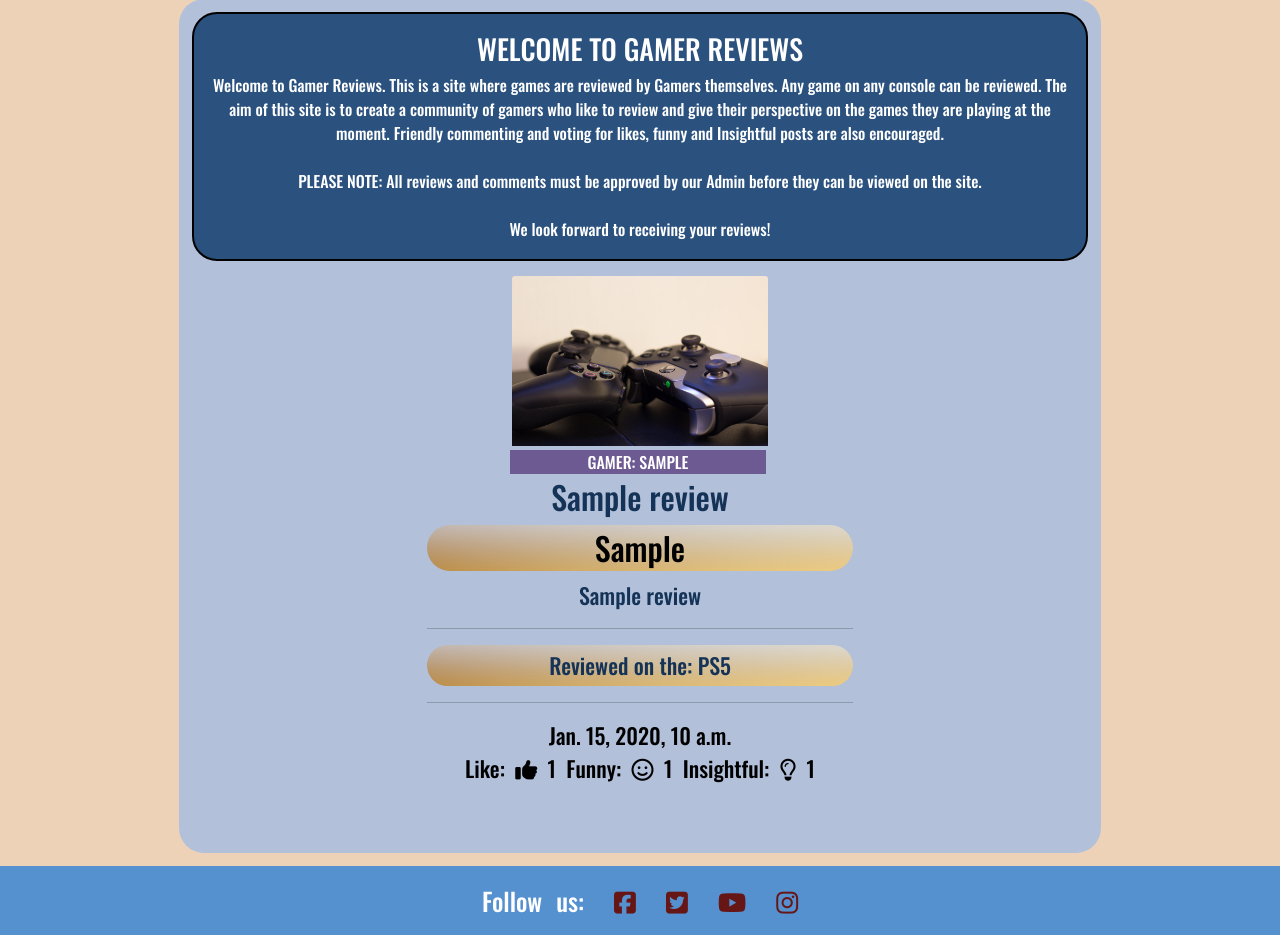
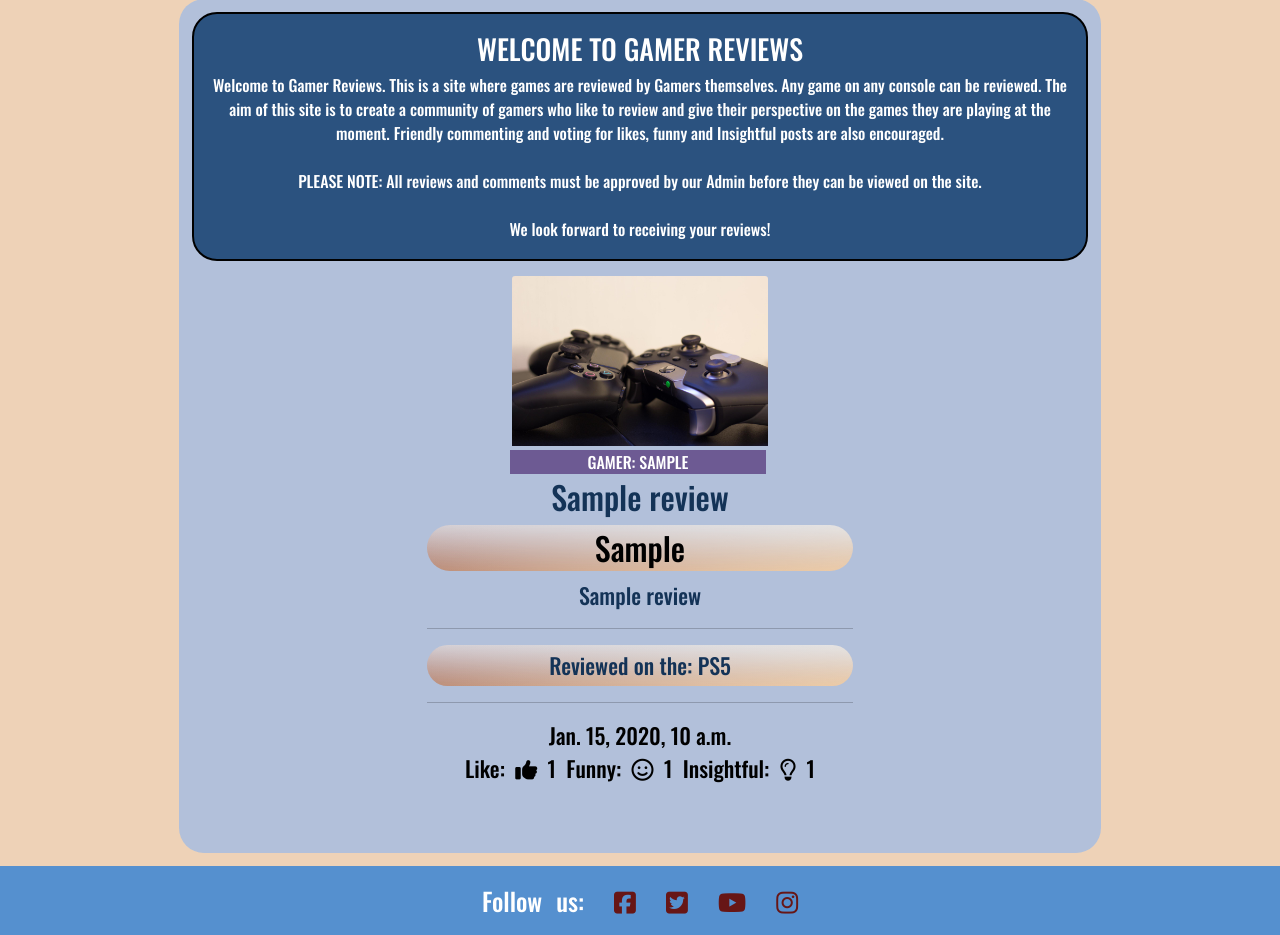
Before and after one commit to David-Maura-Rodgers/PP4-Gamer-Review, a Django app: page / in a window 1280 px wide. Shown: the part 70-1005 px from the top of the page. Run offline with Django 3.2, Linux system fonts and the light colour scheme; tables that the repository leaves empty hold one stand-in row (values such as "Sample post"); some libraries are stand-ins or nearby versions.

Commit message:
edit: made css changes to review title colours

```diff
--- a/static/css/style.css
+++ b/static/css/style.css
@@ -108,19 +108,19 @@ h2 {
     color: #143357;
 }
 
+.create-text {
+    font-size: 22px;
+}
+
 .console-text {
     font-size: 22px;
     color: #143357;
-    background: linear-gradient(rgba(220, 225, 230, 0.527), transparent),
-                linear-gradient(to top left, rgb(230, 195, 125), transparent),
-                linear-gradient(to top right, rgb(133, 70, 11), transparent);
+    background: linear-gradient(rgba(220, 225, 230, 0.774), transparent),
+                linear-gradient(to top left, rgb(230, 195, 155), transparent),
+                linear-gradient(to top right, rgb(133, 70, 60), transparent);
     background-blend-mode: screen;
     padding: 4px;
     border-radius: 25px;
-}
-
-.create-text {
-    font-size: 22px;
 }
 
 .create-title {
@@ -133,9 +133,9 @@ h2 {
 }
 
 .card-title-black {
-    background: linear-gradient(rgba(220, 225, 230, 0.527), transparent),
-                linear-gradient(to top left, rgb(230, 195, 125), transparent),
-                linear-gradient(to top right, rgb(133, 70, 11), transparent);
+    background: linear-gradient(rgba(220, 225, 230, 0.774), transparent),
+                linear-gradient(to top left, rgb(230, 195, 155), transparent),
+                linear-gradient(to top right, rgb(133, 70, 60), transparent);
     background-blend-mode: screen;
     color: black;
     padding: 4px;
@@ -144,7 +144,7 @@ h2 {
 
 .card-title-black:hover,
 .card-title-black:active {
-    background-color:rgb(211, 38, 38);
+    background-color:rgb(37, 0, 54);
     color: #fff;
     border: solid black 2px;
 }
@@ -317,7 +317,7 @@ h2 {
 }
 
 
-@media screen and (max-width: 1200px) {
+/* @media screen and (max-width: 1200px) {
 
     .panel-heading {
         max-width: 100px;
@@ -334,4 +334,4 @@ h2 {
     .note-toolbar {
         max-width: 100px;
     }
-}
+} */
```
